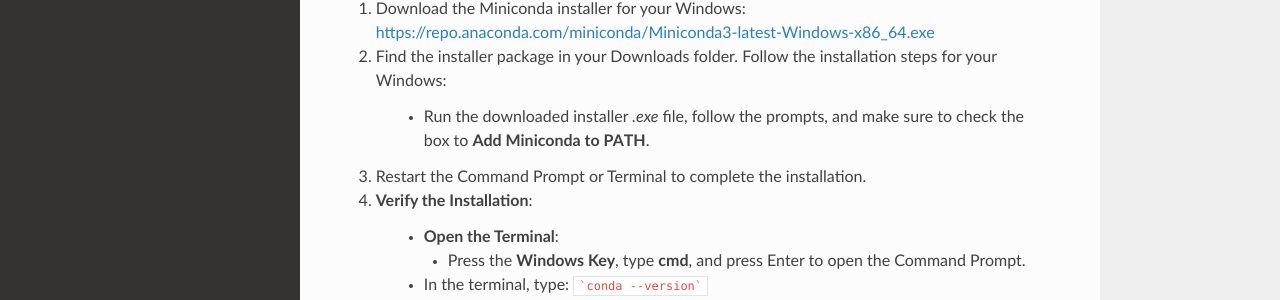
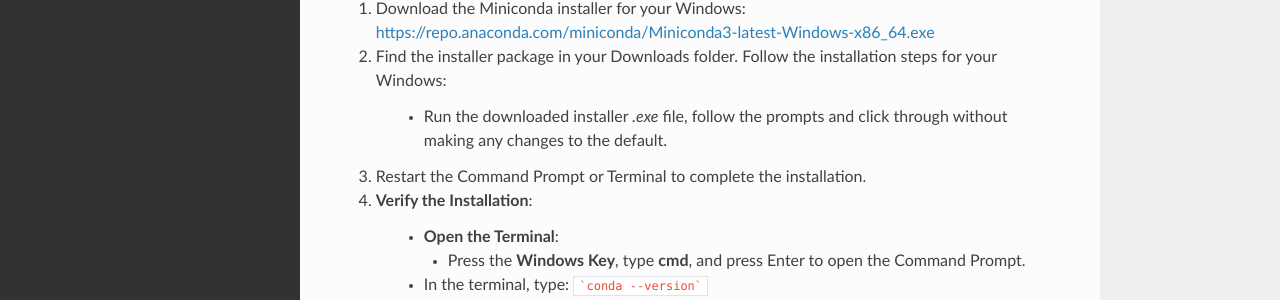
Before and after one commit to lyulouisa/Website_AIHQ_rating, a Sphinx documentation site: the page built from docs/source/windows.rst, in a window 1280 px wide and 900 px high. Shown: the part 341-641 px from the top of the window. Built offline with Sphinx 7.4.7 and the Read the Docs theme 3.1.0, drawn with Linux system fonts in a browser that asks for light colours.

Commit message:
Update windows.rst

```diff
--- a/docs/source/windows.rst
+++ b/docs/source/windows.rst
@@ -13,7 +13,7 @@
 
 2. Find the installer package in your Downloads folder. Follow the installation steps for your Windows:
 
-      - Run the downloaded installer `.exe` file, follow the prompts, and make sure to check the box to **Add Miniconda to PATH**.
+      - Run the downloaded installer `.exe` file, follow the prompts and click through without making any changes to the default.
 
 3. Restart the Command Prompt or Terminal to complete the installation.
 
```
